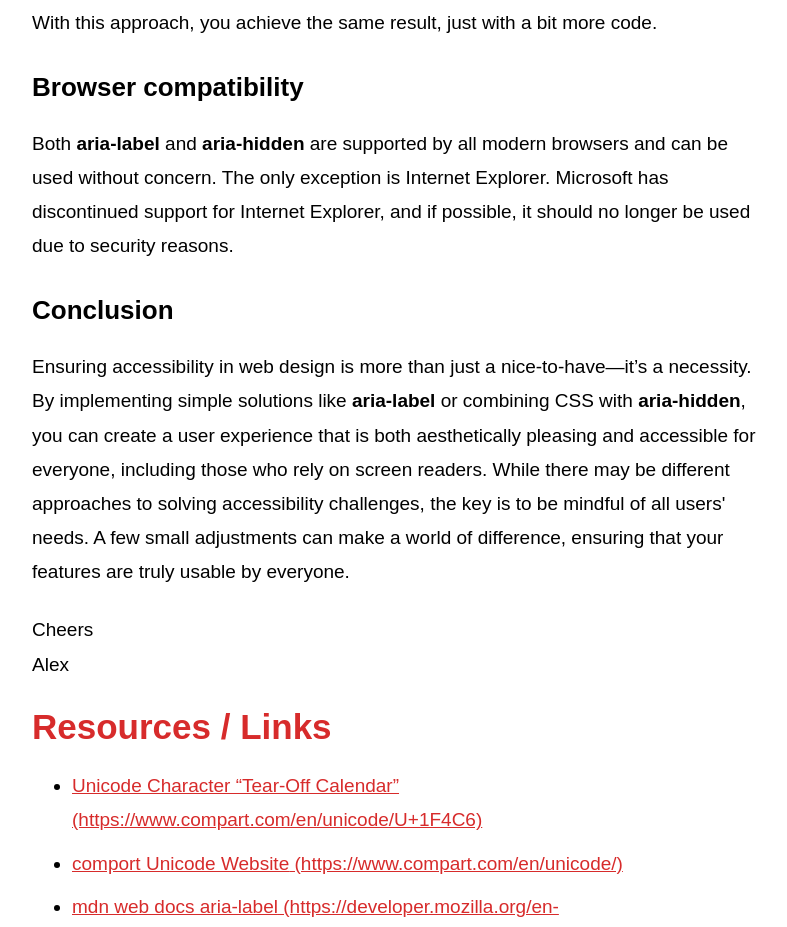
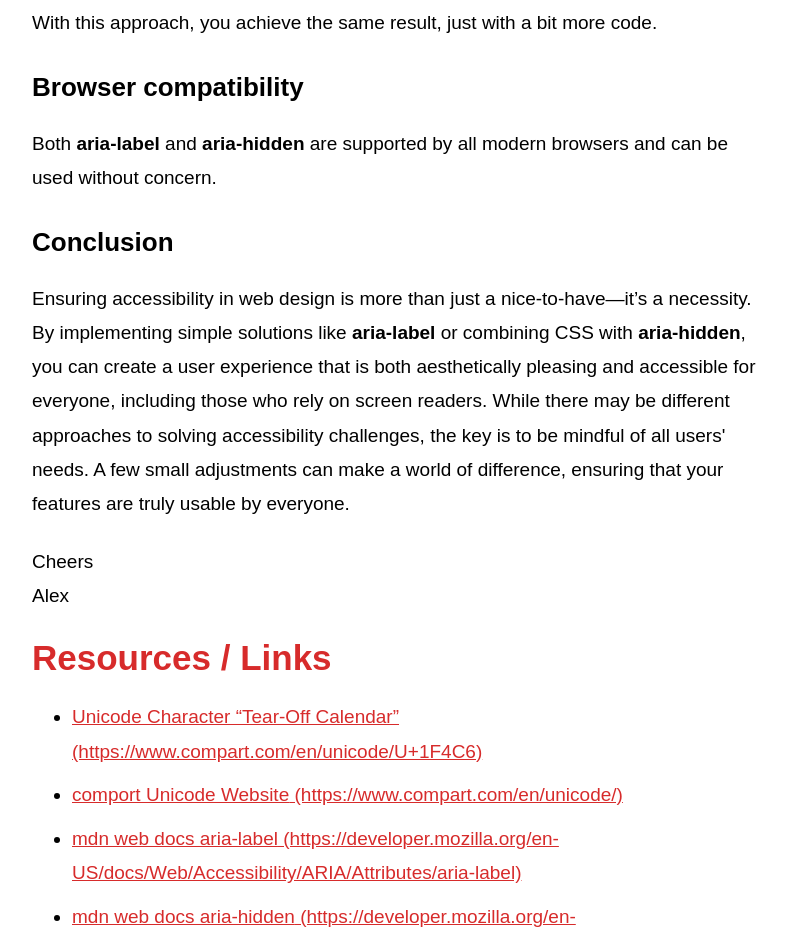
Before and after one commit to matuzo/HTMHell, an Eleventy site: page hell/adventcalendar/2024/27/index.md in a window 1280 px wide. Shown: the part 3540-4467 px from the top of the page, without its empty margins (238-1025 px from the left). Built offline with nearby package versions, Linux system fonts and the light colour scheme; Eleventy itself is replaced by a stand-in of ours; files that its build step writes are made by us from their sources; what js-beautify would draw is missing.

Commit message:
Deleting the sentences mentioning IE support

```diff
--- a/hell/adventcalendar/2024/27/index.md
+++ b/hell/adventcalendar/2024/27/index.md
@@ -105,7 +105,7 @@ With this approach, you achieve the same result, just with a bit more code.
 
 ## Browser compatibility
 
-Both **aria-label** and **aria-hidden** are supported by all modern browsers and can be used without concern. The only exception is Internet Explorer. Microsoft has discontinued support for Internet Explorer, and if possible, it should no longer be used due to security reasons.
+Both **aria-label** and **aria-hidden** are supported by all modern browsers and can be used without concern.
 
 ## Conclusion
 
```
